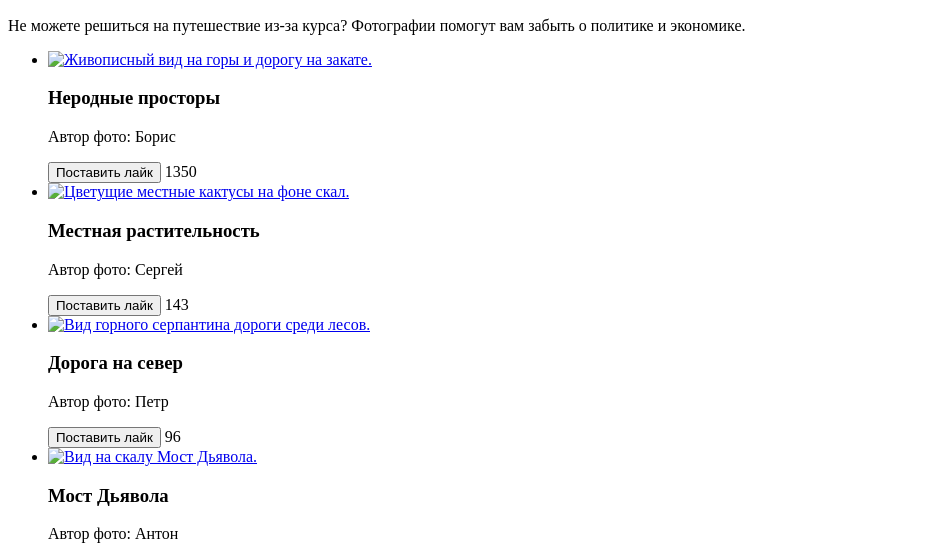
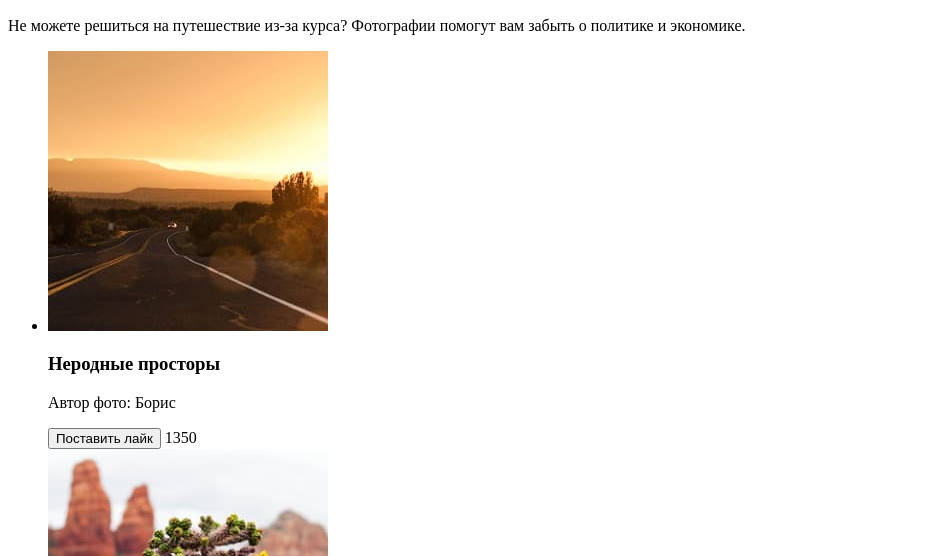
Before and after one commit to htmlacademy-adaptive/1728247-sedona-27, a website: page source/catalog.html in a window 1280 px wide. Shown: the part 390-946 px from the top of the page, without its empty margins (0-926 px from the left). Drawn offline with Linux system fonts and the light colour scheme.

Commit message:
corrections for Lint

```diff
--- a/source/catalog.html
+++ b/source/catalog.html
@@ -49,7 +49,7 @@
               <div class="card__photo-wrapper">
                 <a class="card__photo-link" href="#">
                   <picture>
-                    <img class="card__photo" scr="img/photo_mobile-sky-vasts.jpg" width="280" height="280" alt="Живописный вид на горы и дорогу на закате.">
+                    <img class="card__photo" src="img/photo_mobile-sky-vasts.jpg" width="280" height="280" alt="Живописный вид на горы и дорогу на закате.">
                   </picture>
                 </a>
               </div>
@@ -67,7 +67,7 @@
               <div class="card__photo-wrapper">
                 <a class="card__photo-link" href="#">
                   <picture>
-                    <img class="card__photo" scr="img/photo_mobile-flora.jpg" width="280" height="280" alt="Цветущие местные кактусы на фоне скал.">
+                    <img class="card__photo" src="img/photo_mobile-flora.jpg" width="280" height="280" alt="Цветущие местные кактусы на фоне скал.">
                   </picture>
                 </a>
               </div>
@@ -85,7 +85,7 @@
               <div class="card__photo-wrapper">
                 <a class="card__photo-link" href="#">
                   <picture>
-                    <img class="card__photo" scr="img/photo_mobile-road.jpg" width="280" height="280" alt="Вид горного серпантина дороги среди лесов.">
+                    <img class="card__photo" src="img/photo_mobile-road.jpg" width="280" height="280" alt="Вид горного серпантина дороги среди лесов.">
                   </picture>
                 </a>
               </div>
@@ -103,7 +103,7 @@
               <div class="card__photo-wrapper">
                 <a class="card__photo-link" href="#">
                   <picture>
-                    <img class="card__photo" scr="img/photo_mobile-devil-bridge.jpg" width="280" height="280" alt="Вид на скалу Мост Дьявола.">
+                    <img class="card__photo" src="img/photo_mobile-devil-bridge.jpg" width="280" height="280" alt="Вид на скалу Мост Дьявола.">
                   </picture>
                 </a>
               </div>
```
Also changed, not shown: source/form.html (+0 -1 lines), source/index.html (+0 -1 lines).
